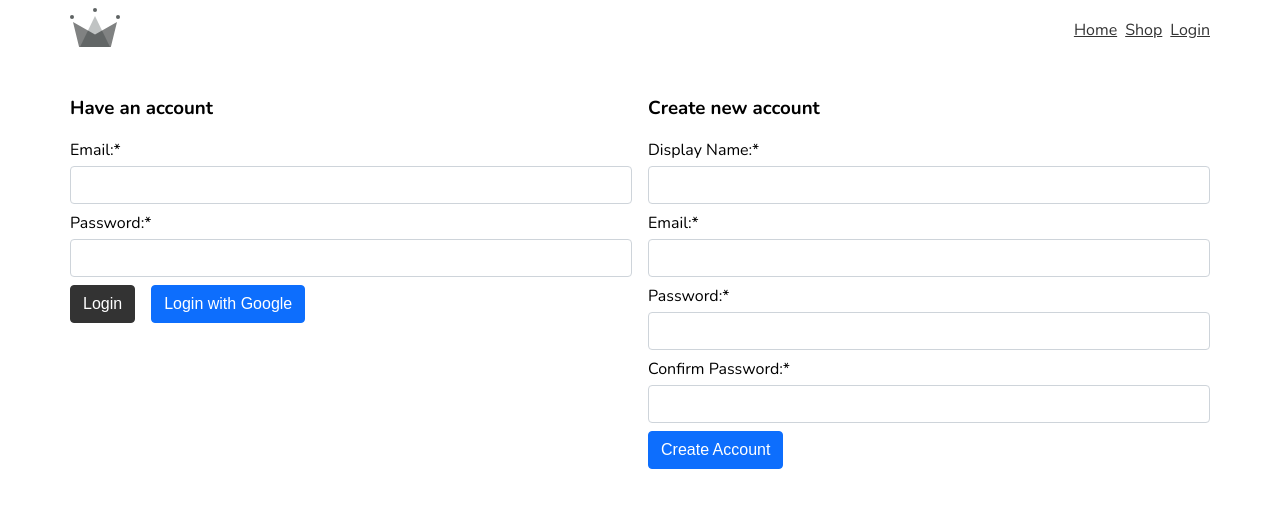
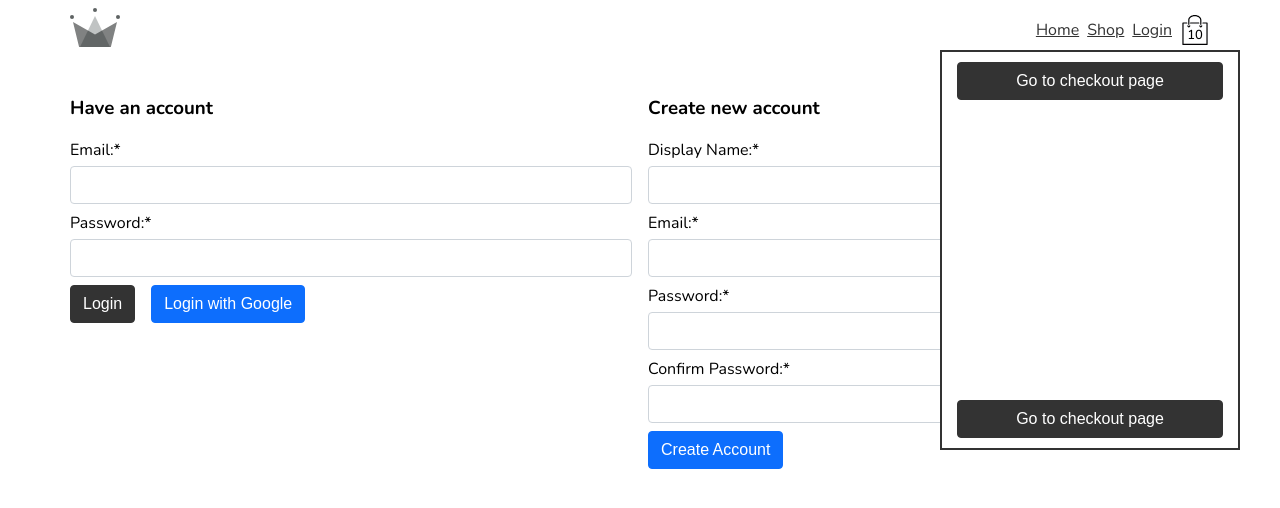
Before and after one commit to progtarek/react-firebase-ecommerce, a React (Create React App) app: page /login in a window 1280 px wide. Shown: the top 508 px of the page. Built offline with nearby package versions, Linux system fonts and the light colour scheme.

Commit message:
Shop | Add product context

```diff
--- a/src/components/Navigation/NavMenu.component.jsx
+++ b/src/components/Navigation/NavMenu.component.jsx
@@ -2,8 +2,10 @@ import React, { useContext } from "react";
 import { Link } from "react-router-dom";
 import "./NavMenu.component.scss";
 import { ReactComponent as Logo } from "../../assets/logo.svg";
+import { ReactComponent as ShoppingBag } from "../../assets/shopping-bag.svg";
 import { UserContext } from "../../contexts/user.context";
 import { logoutCurrentUser } from "../../utils/firebase.util";
+import { Button } from "../../components/Button/Button.component";
 
 export const NavMenu = () => {
   const userContext = useContext(UserContext);
@@ -20,10 +22,22 @@ export const NavMenu = () => {
         <Link to="/">Home</Link>
         <Link to="/shop">Shop</Link>
         {userContext.currentUser ? (
-          <a onClick={onLogout}>Logout</a>
+          <span onClick={onLogout}>Logout</span>
         ) : (
           <Link to="/login">Login</Link>
         )}
+        <div className="shopping-bag-container">
+          <ShoppingBag />
+          <div className="counter">10</div>
+          <div className="shopping-cart-container">
+            <Button type="button" theme="dark">
+              Go to checkout page
+            </Button>
+            <Button type="button" theme="dark">
+              Go to checkout page
+            </Button>
+          </div>
+        </div>
       </div>
     </nav>
   );
--- a/src/components/Navigation/NavMenu.component.scss
+++ b/src/components/Navigation/NavMenu.component.scss
@@ -11,4 +11,40 @@ nav {
   a:not(:last-child) {
     margin-right: 0.5rem;
   }
+  .menu {
+    align-items: center;
+    display: flex;
+  }
 }
+
+.shopping-bag-container {
+  width: 30px;
+  display: inline-flex;
+  position: relative;
+  cursor: pointer;
+
+  .counter {
+    position: absolute;
+    top: 50%;
+    left: 50%;
+    transform: translate(-50%, -50%);
+    font-size: 13px;
+    margin-top: 5px;
+    font-weight: 500;
+  }
+}
+
+.shopping-cart-container {
+  height: 400px;
+  width: 300px;
+  position: absolute;
+  background-color: white;
+  border: 2px solid #333;
+  right: -30px;
+  top: 35px;
+  z-index: 2;
+  display: flex;
+  flex-direction: column;
+  justify-content: space-between;
+  padding: 10px 15px;
+}
--- a/src/components/Product/product.scss
+++ b/src/components/Product/product.scss
@@ -18,5 +18,6 @@
   }
   .name {
     margin-bottom: 0;
+    border-bottom: 1px solid white;
   }
 }
--- /dev/null
+++ b/src/contexts/product.context.jsx
@@ -0,0 +1,16 @@
+import { createContext, useState } from "react";
+import PRODUCTS from "../shop-data.json";
+
+export const ProductContext = createContext({
+  products: [],
+});
+
+export const ProductContextProvider = ({ children }) => {
+  const [products, setProducts] = useState({
+    products: PRODUCTS,
+  });
+  const value = { products, setProducts };
+  return (
+    <ProductContext.Provider value={value}>{children}</ProductContext.Provider>
+  );
+};
--- a/src/index.js
+++ b/src/index.js
@@ -5,13 +5,16 @@ import App from "./App";
 import reportWebVitals from "./reportWebVitals";
 import { BrowserRouter } from "react-router-dom";
 import { UserContextProvider } from "./contexts/user.context";
+import { ProductContextProvider } from "./contexts/product.context";
 
 const root = ReactDOM.createRoot(document.getElementById("root"));
 root.render(
   // <React.StrictMode>
   <BrowserRouter>
     <UserContextProvider>
-      <App />
+      <ProductContextProvider>
+        <App />
+      </ProductContextProvider>
     </UserContextProvider>
   </BrowserRouter>
   // </React.StrictMode>
--- a/src/routes/Shop.jsx
+++ b/src/routes/Shop.jsx
@@ -1,13 +1,17 @@
-import React from "react";
+import React, { useContext } from "react";
 import { ProductCard } from "../components/Product/ProductCard";
-import SHOP_DATA from "../shop-data.json";
 import "./shop.scss";
+import { ProductContext } from "../contexts/product.context";
 
 export const Shop = () => {
+  const prouductContext = useContext(ProductContext);
+  const {
+    products: { products: productsList },
+  } = prouductContext;
   return (
     <div className="container ">
       <div className="category-container">
-        {SHOP_DATA.map((item) => (
+        {productsList.map((item) => (
           <ProductCard {...item} key={item.id} />
         ))}
       </div>
```
Also changed, not shown: src/assets/shopping-bag.svg (added), src/contexts/cart.context.jsx (added).
